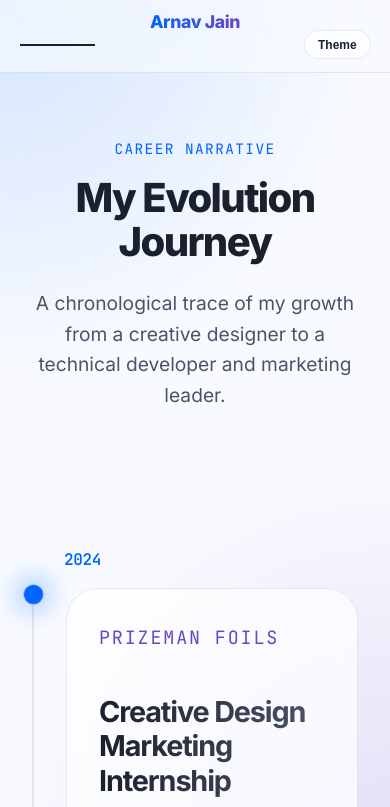
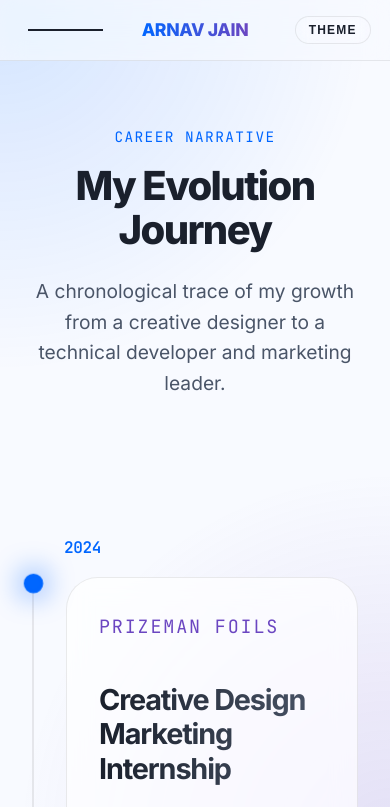
Before and after one commit to 20140005/arnavjain-portfolio, a plain HTML site: page journey.html in a window 390 px wide. Shown: the top 807 px of the page. Drawn offline with Linux system fonts and the light colour scheme.

Commit message:
Update portfolio: Premium UI overhaul, SEO implementation, and mobile polish

```diff
--- a/journey.html
+++ b/journey.html
@@ -18,9 +18,10 @@
     <link rel="stylesheet" href="./styles.css" />
   </head>
   <body>
+    <div class="theme-transition"></div>
     <header class="site-header">
       <div class="container nav-wrap">
-        <a href="./index.html" class="logo">Arnav Jain</a>
+        <a href="./index.html" class="logo">ARNAV JAIN</a>
         <nav class="nav-links">
           <a href="./index.html">Home</a>
           <a class="active" href="./journey.html">Journey</a>
@@ -78,7 +79,7 @@
                 high-stakes industrial environment.
               </p>
               <div class="journey-visual-wrap">
-                <img src="./prizeman-foils.svg" alt="Prizeman Foils stage visual" />
+                <img src="./assets/prizeman-foils-stage.png" alt="Prizeman Foils stage visual" />
               </div>
             </div>
           </div>
@@ -100,7 +101,7 @@
                 technical data visualizations like the <strong>Student Cost Index</strong>.
               </p>
               <div class="journey-visual-wrap">
-                <img src="./sunworx-energy.svg" alt="Sunworx Energy stage visual" />
+                <img src="./assets/sunworx-energy-stage.png" alt="Sunworx Energy stage visual" />
               </div>
             </div>
           </div>
@@ -121,7 +122,7 @@
                 transformation.
               </p>
               <div class="journey-visual-wrap">
-                <img src="./procare-solar.svg" alt="ProCare Solar stage visual" />
+                <img src="./assets/procare-solar-stage.png" alt="ProCare Solar stage visual" />
               </div>
             </div>
           </div>
--- a/script.js
+++ b/script.js
@@ -9,11 +9,30 @@ function setTheme(mode) {
   localStorage.setItem("portfolio-theme", mode);
 }
 
-function toggleTheme() {
-  const isLight = document.body.classList.contains("light");
-  setTheme(isLight ? "dark" : "light");
+function toggleTheme(e) {
+  const transition = document.querySelector(".theme-transition");
+
+  // Capture click coordinates for the radial transition
+  const x = e.clientX || window.innerWidth / 2;
+  const y = e.clientY || window.innerHeight / 2;
+
+  document.documentElement.style.setProperty('--mouse-x', `${x}px`);
+  document.documentElement.style.setProperty('--mouse-y', `${y}px`);
+
+  // Trigger portal effect
+  transition.classList.add("active");
+
+  setTimeout(() => {
+    const isLight = document.body.classList.contains("light");
+    setTheme(isLight ? "dark" : "light");
+  }, 400); // Change theme halfway through transition
+
+  setTimeout(() => {
+    transition.classList.remove("active");
+  }, 1000); // Wait for transition to complete
 }
 
+// Update setupTheme to pass event object
 function setupTheme() {
   const saved = localStorage.getItem("portfolio-theme");
   if (saved === "light") {
@@ -21,7 +40,7 @@ function setupTheme() {
   } else if (!saved && window.matchMedia("(prefers-color-scheme: light)").matches) {
     setTheme("light");
   }
-  if (themeToggle) themeToggle.addEventListener("click", toggleTheme);
+  if (themeToggle) themeToggle.addEventListener("click", (e) => toggleTheme(e));
 }
 
 // Year Logic
--- a/styles.css
+++ b/styles.css
@@ -116,22 +116,51 @@ a {
   color: var(--text);
 }
 
+/* Theme Transition Liquid Effect */
+/* Modern Radial Portal Transition */
+.theme-transition {
+  position: fixed;
+  top: 0;
+  left: 0;
+  width: 100%;
+  height: 100%;
+  pointer-events: none;
+  z-index: 9999;
+  background: var(--accent);
+  /* Initially invisible */
+  clip-path: circle(0% at var(--mouse-x, 50%) var(--mouse-y, 50%));
+  transition: clip-path 0.8s cubic-bezier(0.76, 0, 0.24, 1);
+}
+
+.theme-transition.active {
+  clip-path: circle(150% at var(--mouse-x, 50%) var(--mouse-y, 50%));
+}
+
 .theme-btn {
   border: 1px solid var(--line);
-  background: var(--card);
-  backdrop-filter: var(--glass);
+  background: rgba(255, 255, 255, 0.05);
+  backdrop-filter: blur(10px);
   color: var(--text);
   border-radius: 999px;
-  padding: 0.5rem 1rem;
+  padding: 0.6rem 1.2rem;
   cursor: pointer;
-  font-size: 0.85rem;
-  font-weight: 600;
-  transition: all 0.2s ease;
+  font-size: 0.75rem;
+  font-weight: 700;
+  text-transform: uppercase;
+  letter-spacing: 0.1em;
+  transition: all 0.4s cubic-bezier(0.16, 1, 0.3, 1);
+  display: flex;
+  align-items: center;
+  gap: 0.5rem;
+  position: relative;
+  overflow: hidden;
 }
 
 .theme-btn:hover {
+  background: var(--accent);
+  color: var(--bg);
   border-color: var(--accent);
-  transform: translateY(-1px);
+  transform: translateY(-2px);
 }
 
 .hero {
@@ -801,11 +830,11 @@ h1 {
 
 @media (max-width: 768px) {
   .nav-wrap {
-    display: grid;
-    grid-template-columns: 1fr auto 1fr;
-    align-items: center; /* Vertically center all items in the grid */
+    display: flex;
+    justify-content: space-between;
+    align-items: center;
     padding: 0.8rem 0;
-    min-height: 60px; /* Ensure consistent height */
+    min-height: 60px;
   }
 
   .nav-links {
@@ -813,32 +842,26 @@ h1 {
   }
 
   .logo {
-    grid-column: 2;
-    text-align: center;
     font-size: 1.1rem;
+    position: absolute;
+    left: 50%;
+    transform: translateX(-50%);
     margin: 0;
-    line-height: 1;
-    display: flex;
-    align-items: center;
-    justify-content: center;
   }
 
   .mobile-nav-toggle {
     display: flex;
     align-items: center;
-    grid-column: 1;
-    justify-self: start;
-    height: 100%;
-    padding: 0;
+    justify-content: center;
+    order: -1; /* Ensure it stays on the left */
   }
 
   .theme-btn {
-    grid-column: 3;
-    justify-self: end;
     font-size: 0.75rem;
     padding: 0.4rem 0.8rem;
     display: flex;
     align-items: center;
+    order: 1; /* Ensure it stays on the right */
   }
 }
 
```
Also changed, not shown: contact.html (+4 -3 lines), index.html (+2 -1 lines), work.html (+2 -1 lines), assets/prizeman-foils-stage.png (added), assets/procare-solar-stage.png (added), assets/sunworx-energy-stage.png (added).
